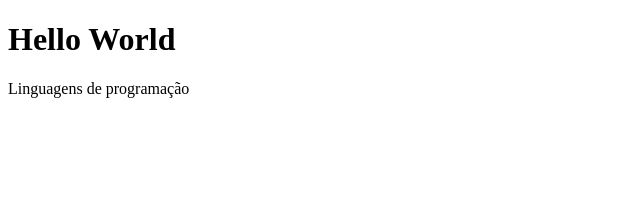
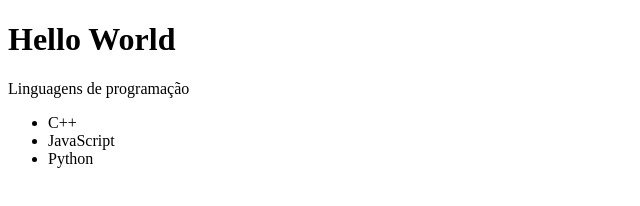
Before and after one commit to lucascostasantos/helloworld, a plain HTML site: page index.html in a window 1280 px wide. Shown: the whole page, without its empty margins (0-640 px from the left). Drawn offline with Linux system fonts and the light colour scheme.

Commit message:
Criação de uma lista não ordenada, contendo os nomes das linguagens de programação, na linha 12 do código

```diff
--- a/index.html
+++ b/index.html
@@ -9,6 +9,11 @@
 
     <h1>Hello World</h1>
     <p>Linguagens de programação</p>
+    <ul>
+        <li>C++</li>
+        <li>JavaScript</li>
+        <li>Python</li>
+    </ul>
 
 </body>
 </html>
```
